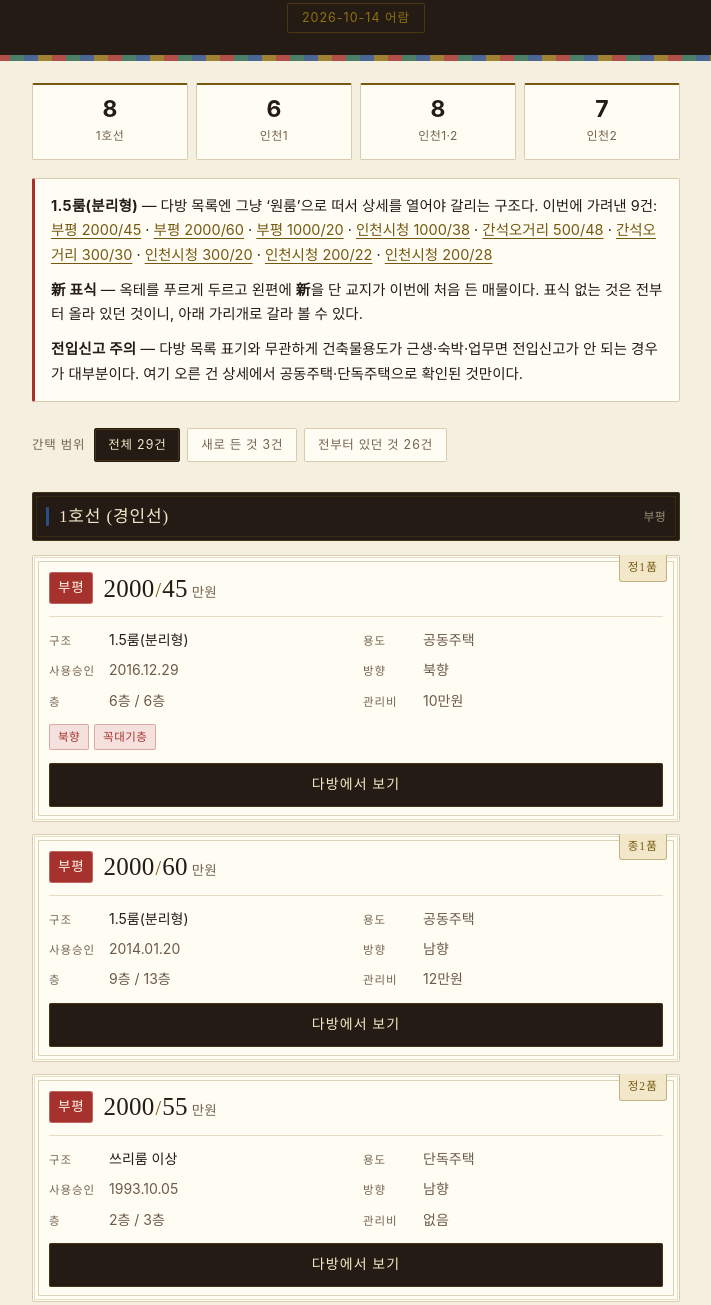
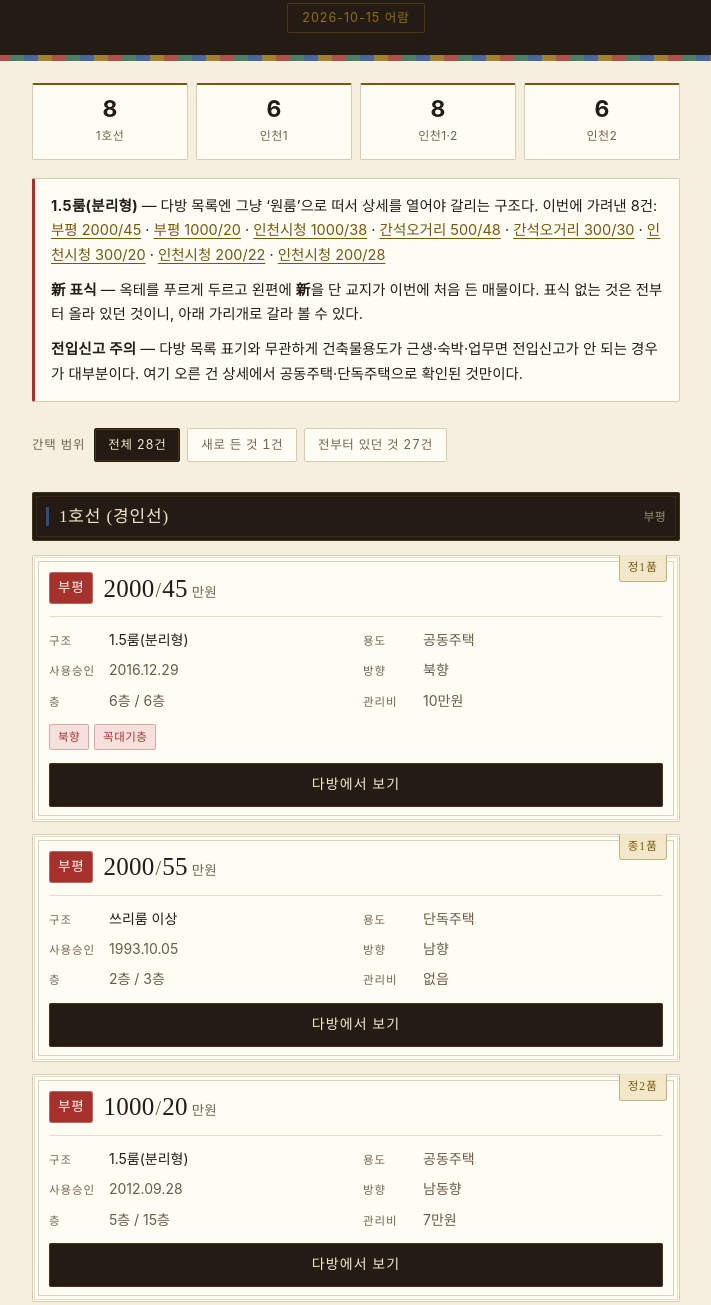
Before and after one commit to 9503chl/DabangSearcher, a website: page index.html in a window 1280 px wide. Shown: the part 174-1479 px from the top of the page, without its empty margins (284-995 px from the left). Drawn offline with Linux system fonts and the light colour scheme.

Commit message:
다방 부평권 매물 갱신 2026-10-15 - 1호선 8건 / 인천1호선 6건 / 인천1·2호선 8건 / 인천2호선 6건 - 신규 1건, 용도 탈락 224건 누적

```diff
--- a/index.html
+++ b/index.html
@@ -277,15 +277,11 @@
 <!-- DATA:START -->
 <script>
 window.DABANG = {
-  "updated": "2026-10-14",
+  "updated": "2026-10-15",
   "halfRooms": [
     {
       "id": "6ac33dcb39d1097277ed6fd0",
       "label": "부평 2000/45"
-    },
-    {
-      "id": "6ac9f11cd0158953b7b984e5",
-      "label": "부평 2000/60"
     },
     {
       "id": "6ac4aad02ded6360bba4a3ad",
@@ -334,20 +330,6 @@ window.DABANG = {
         "북향",
         "꼭대기층"
       ]
-    },
-    {
-      "id": "6ac9f11cd0158953b7b984e5",
-      "line": "1",
-      "station": "부평",
-      "dep": 2000,
-      "rent": 60,
-      "rtype": "1.5룸(분리형)",
-      "use": "공동주택",
-      "appr": "2014.01.20",
-      "dir": "남",
-      "floor": "9층 / 13층",
-      "maint": "12만원",
-      "tags": []
     },
     {
       "id": "6ac8acc425d1662bcb38bb8f",
@@ -439,9 +421,25 @@ window.DABANG = {
       "floor": "1층 / 2층",
       "maint": "1만원",
       "tags": [
-        "NEW",
         "서향",
         "1층"
+      ]
+    },
+    {
+      "id": "6abc4f772d0916347edf8c46",
+      "line": "1",
+      "station": "부평",
+      "dep": 500,
+      "rent": 60,
+      "rtype": "아파트",
+      "use": "공동주택",
+      "appr": "2012.09.07",
+      "dir": "서",
+      "floor": "15층 / 15층",
+      "maint": "8만원",
+      "tags": [
+        "서향",
+        "꼭대기층"
       ]
     },
     {
@@ -486,9 +484,7 @@ window.DABANG = {
       "dir": "동",
       "floor": "중층 / 2층",
       "maint": "5만원",
-      "tags": [
-        "NEW"
-      ]
+      "tags": []
     },
     {
       "id": "6acd61ac5948b2567c4eff09",
@@ -568,9 +564,7 @@ window.DABANG = {
       "dir": "동",
       "floor": "중층 / 15층",
       "maint": "12만5000원",
-      "tags": [
-        "NEW"
-      ]
+      "tags": []
     },
     {
       "id": "6abcb13b7a1ad80fa8441255",
@@ -598,20 +592,6 @@ window.DABANG = {
       "dir": "남",
       "floor": "고층 / 8층",
       "maint": "9만7000원",
-      "tags": []
-    },
-    {
-      "id": "6ac85da435f29447e1569117",
-      "line": "I12",
-      "station": "인천시청",
-      "dep": 1000,
-      "rent": 37,
-      "rtype": "아파트",
-      "use": "공동주택",
-      "appr": "2011.12.30",
-      "dir": "남",
-      "floor": "고층 / 8층",
-      "maint": "10만원",
       "tags": []
     },
     {
@@ -657,6 +637,24 @@ window.DABANG = {
       "tags": []
     },
     {
+      "id": "6acc78da82e382224baa1d2c",
+      "line": "I12",
+      "station": "인천시청",
+      "dep": 300,
+      "rent": 58,
+      "rtype": "투룸",
+      "use": "단독주택",
+      "appr": "2002.06.05",
+      "dir": "서",
+      "floor": "3층 / 3층",
+      "maint": "7만원",
+      "tags": [
+        "NEW",
+        "서향",
+        "꼭대기층"
+      ]
+    },
+    {
       "id": "6ac0bbfc43d12222389ccb1c",
       "line": "I2",
       "station": "모래내시장",
@@ -671,20 +669,6 @@ window.DABANG = {
       "tags": [
         "꼭대기층"
       ]
-    },
-    {
-      "id": "6ac472aa3c14786b55c5dd8c",
-      "line": "I2",
-      "station": "만수",
-      "dep": 1000,
-      "rent": 55,
-      "rtype": "아파트",
-      "use": "공동주택",
-      "appr": "1990.12.10",
-      "dir": "남",
-      "floor": "중층 / 15층",
-      "maint": "12만원",
-      "tags": []
     },
     {
       "id": "6ac9cb455327db653c42f54c",
```
Also changed, not shown: data/seen.json.
